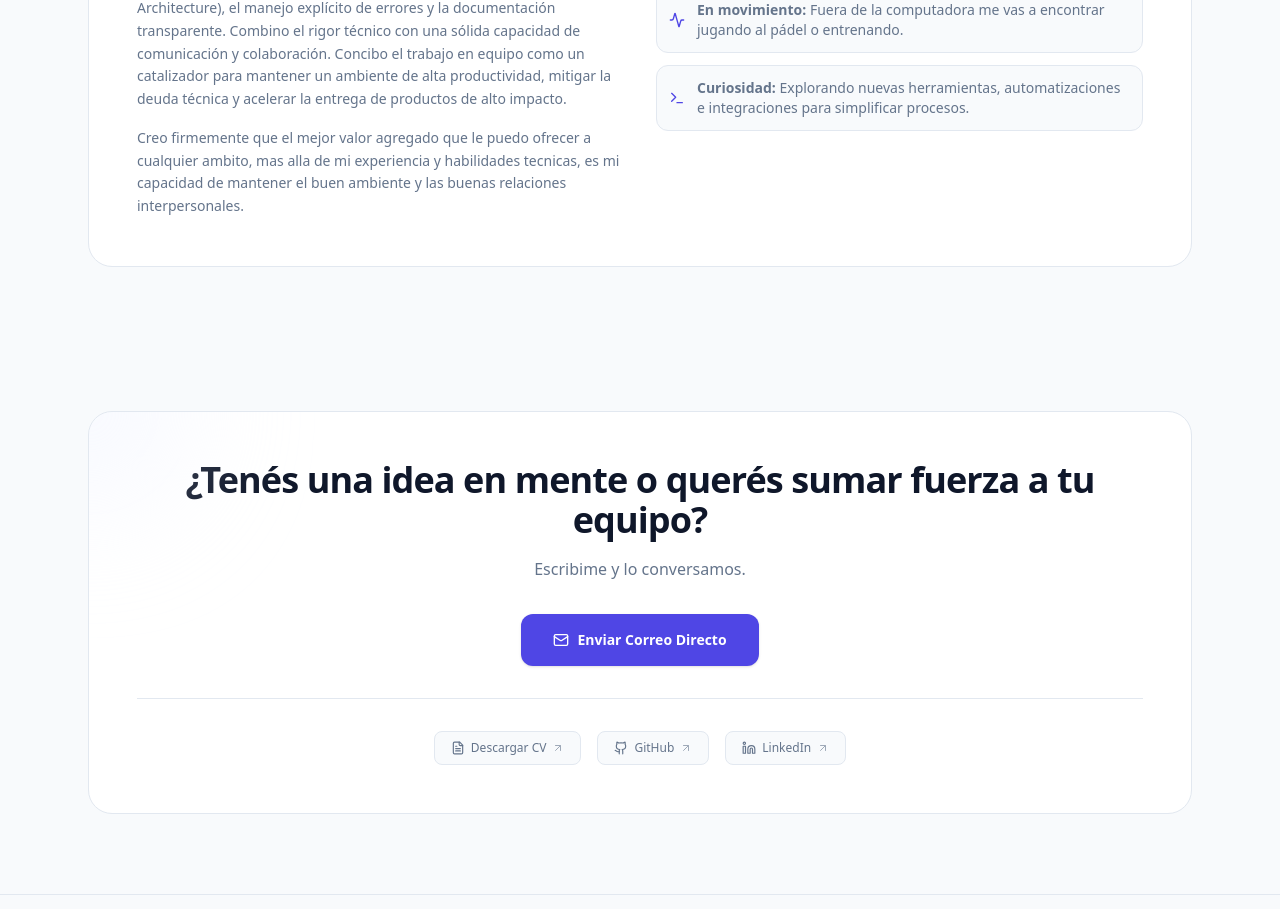
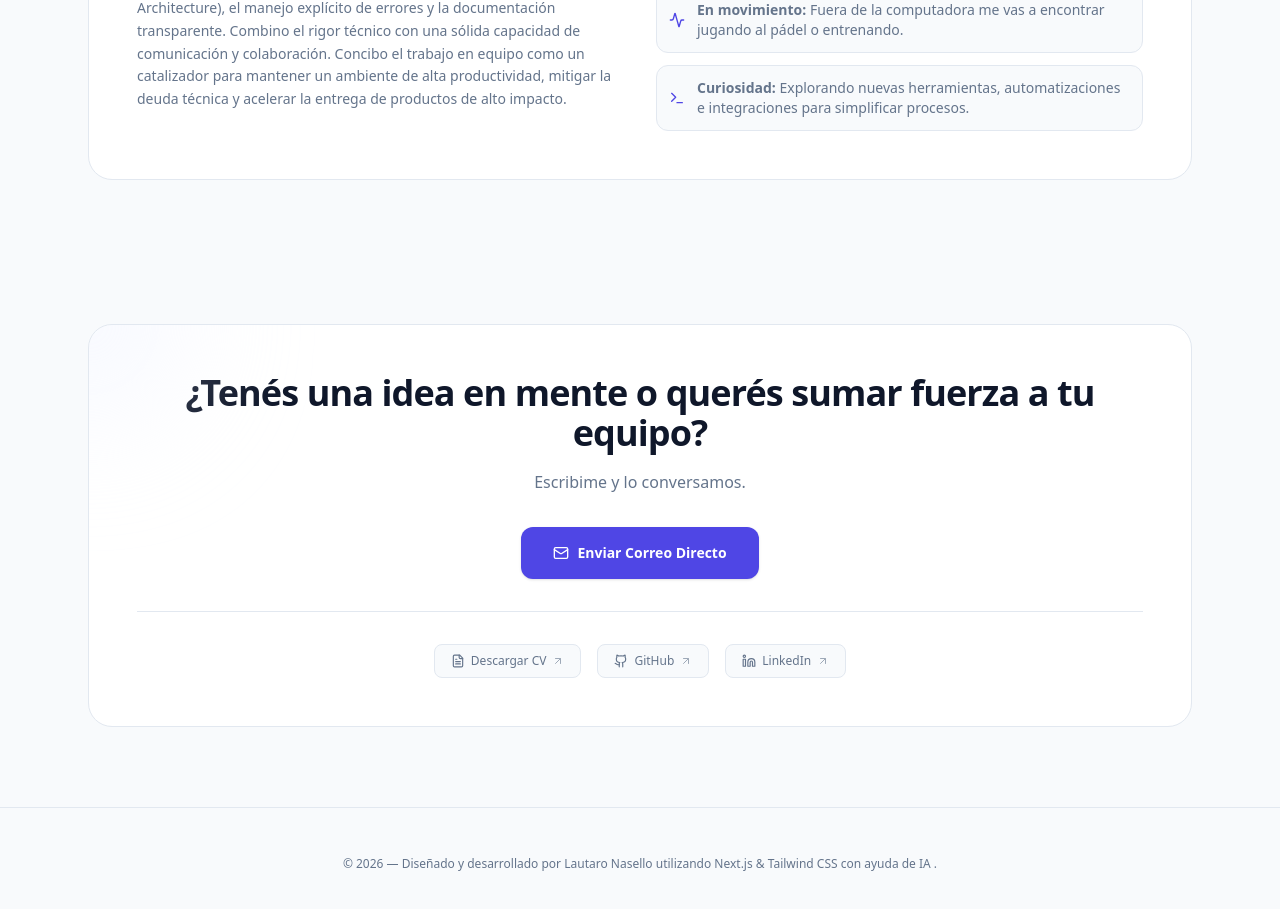
Before and after one commit to lautaronasello/portfolio-2026, a Next.js app: page / in a window 1280 px wide. Shown: the part 3100-4009 px from the top of the page. Built offline with nearby package versions, Linux system fonts and the light colour scheme.

Commit message:
feat: add AboutMe component with professional background and personal interests

```diff
--- a/src/components/AboutMe.tsx
+++ b/src/components/AboutMe.tsx
@@ -35,12 +35,6 @@ export const AboutMe = () => {
               alta productividad, mitigar la deuda técnica y acelerar la entrega
               de productos de alto impacto.
             </p>
-            <p className='text-sm text-(--text-muted) leading-relaxed'>
-              Creo firmemente que el mejor valor agregado que le puedo ofrecer a
-              cualquier ambito, mas alla de mi experiencia y habilidades
-              tecnicas, es mi capacidad de mantener el buen ambiente y las
-              buenas relaciones interpersonales.
-            </p>
           </div>
 
           {/* Human Factor / Outside terminal */}
```
